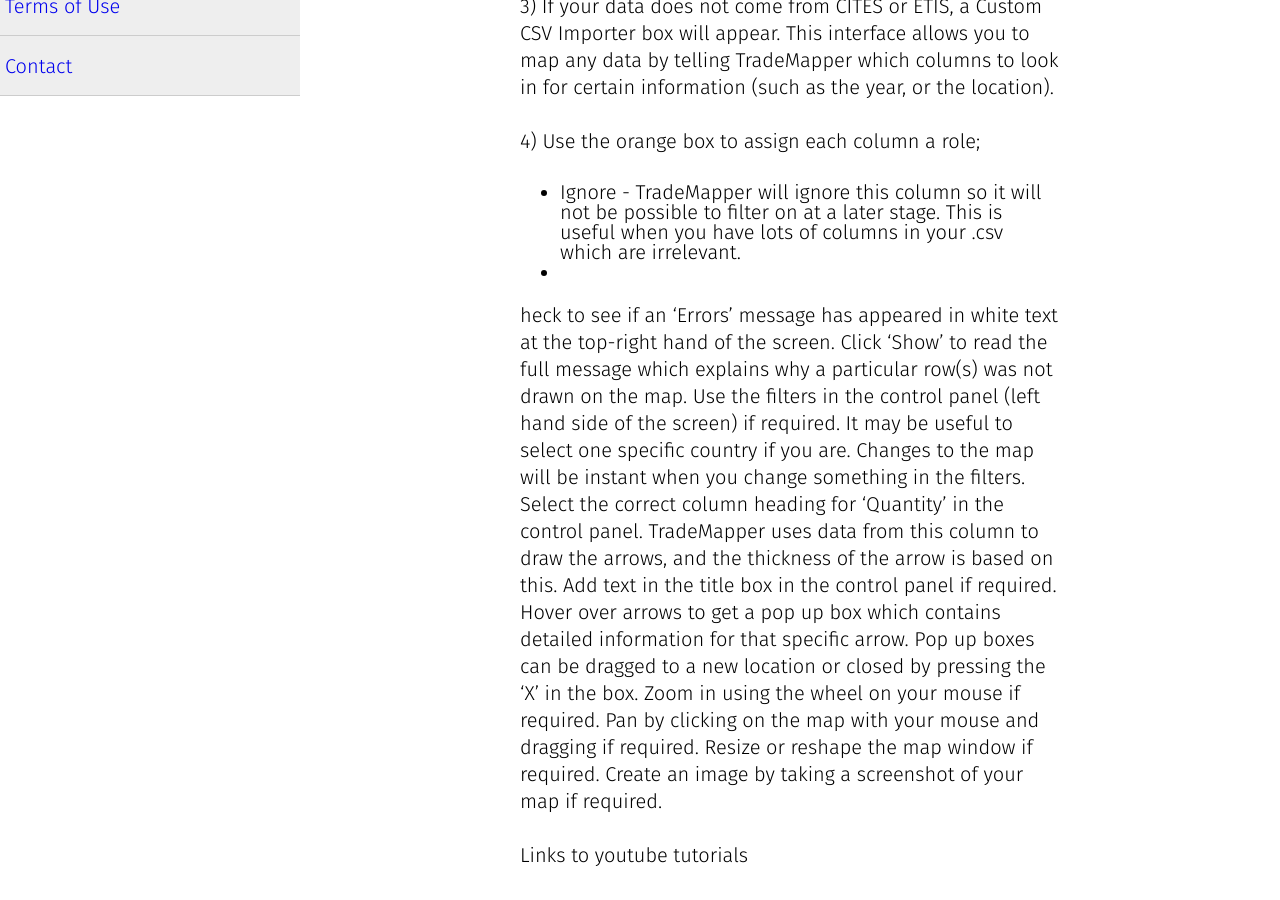
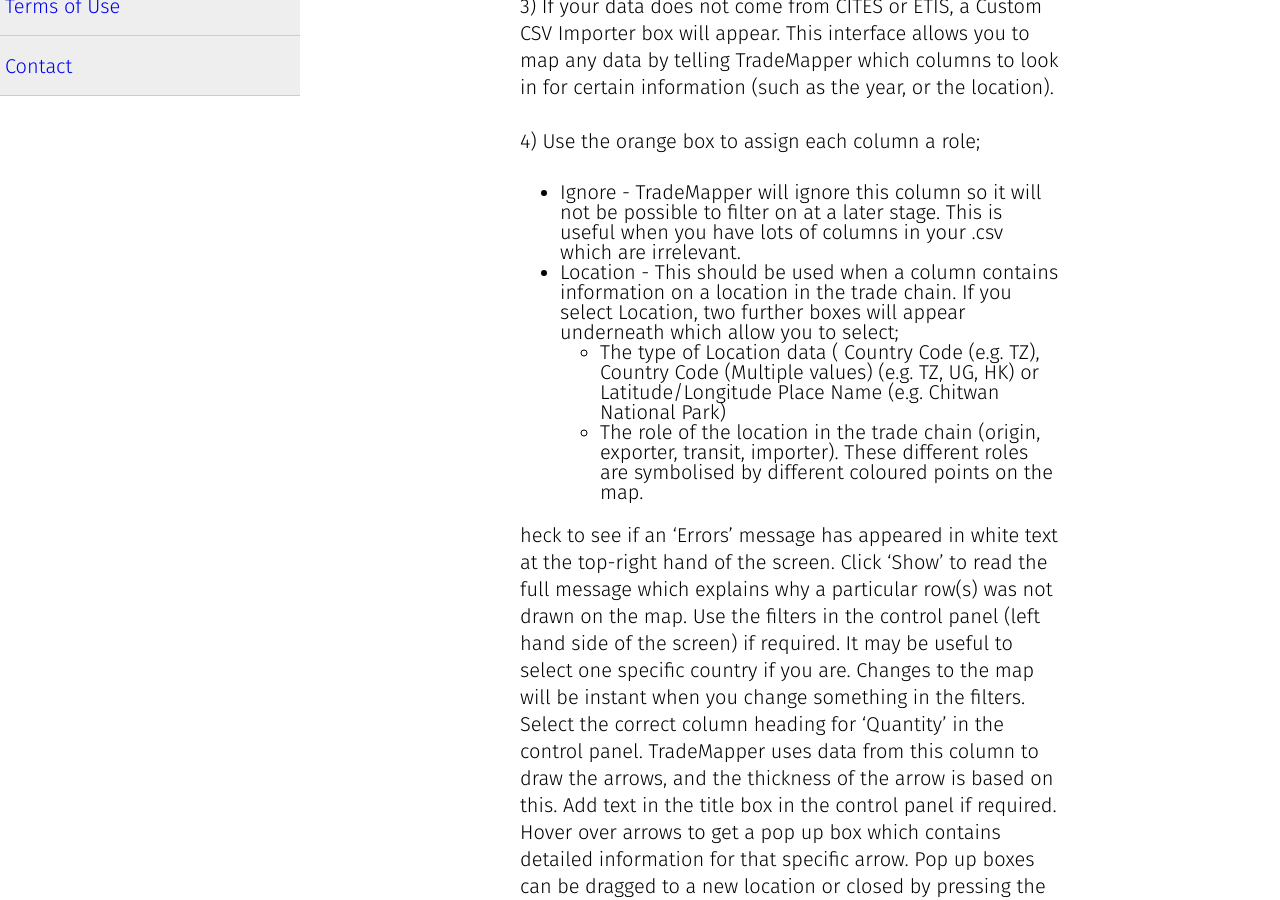
Before and after one commit to trademapper/trademapper-js, a Jekyll site: the page built from _pages/01_starting.md, in a window 1280 px wide and 900 px high, scrolled down 384 px. Built offline with Jekyll 4.4.1, drawn with Linux system fonts in a browser that asks for light colours.

Commit message:
Update 01_starting.md

```diff
--- a/_pages/01_starting.md
+++ b/_pages/01_starting.md
@@ -14,7 +14,9 @@
 
 4) Use the orange box to assign each column a role;
   * Ignore - TradeMapper will ignore this column so it will not be possible to filter on at a later stage. This is useful   when you have lots of columns in your .csv which are irrelevant.
-  *
+  * Location - This should be used when a column contains information on a location in the trade chain. If you select Location, two further boxes will appear underneath which allow you to select;
+     * The type of Location data ( Country Code (e.g. TZ), Country Code (Multiple values) (e.g. TZ, UG, HK) or Latitude/Longitude Place Name (e.g. Chitwan National Park)
+     * The role of the location in the trade chain (origin, exporter, transit, importer). These different roles are symbolised by different coloured points on the map.
 
 
 
```
